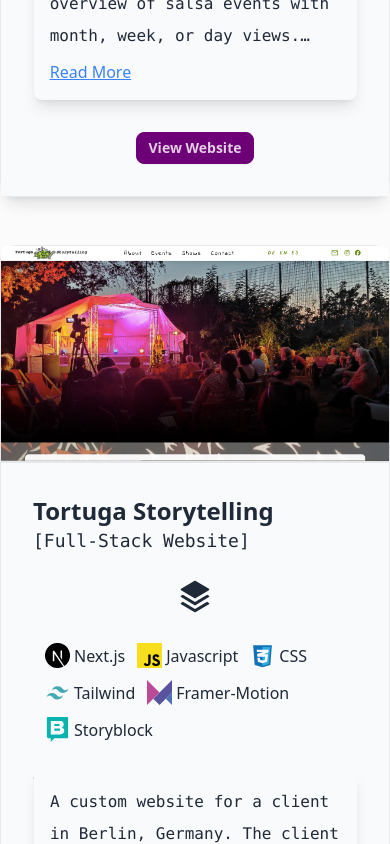
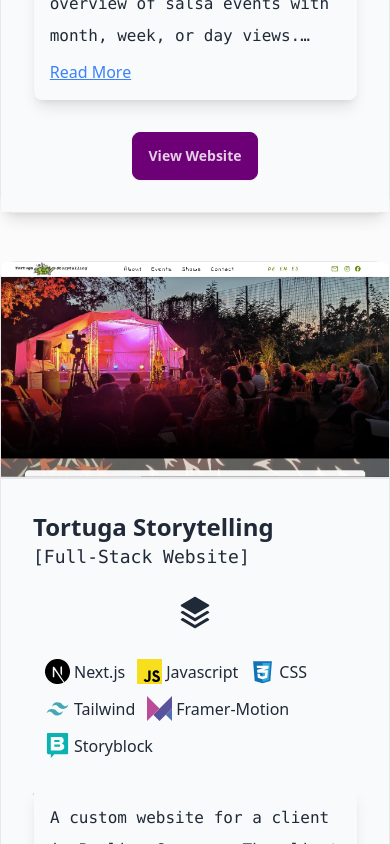
Before and after one commit to pa2si/portfolio-projects, a Next.js app: page / in a window 390 px wide. Shown: the part 3220-4064 px from the top of the page. Built offline with nearby package versions, Linux system fonts and the light colour scheme; no server answers.

Commit message:
v 0.1.20

```diff
--- a/components/Project.tsx
+++ b/components/Project.tsx
@@ -44,7 +44,7 @@ const LayoutExample = ({ project }: { project: ProjectType }) => {
               className="rounded-t-md border-b-2 shadow-sm"
             />
             {/* div with hover text */}
-            <div className="absolute inset-0 flex items-center justify-center rounded-lg bg-black bg-opacity-50 opacity-0 transition-opacity duration-300 ease-in-out hover:opacity-100">
+            <div className="absolute inset-0 flex items-center justify-center rounded-lg bg-black bg-opacity-50 opacity-0 transition-opacity duration-300 ease-in-out md:hover:opacity-100">
               <span className="text-lg text-white">Click to view website</span>
             </div>
           </figure>
@@ -92,7 +92,7 @@ const LayoutExample = ({ project }: { project: ProjectType }) => {
               href={project.url}
               target="_blank"
               rel="noopener noreferrer"
-              className="btn btn-primary btn-sm"
+              className="btn btn-primary"
             >
               View Website
             </a>
--- a/package.json
+++ b/package.json
@@ -1,6 +1,6 @@
 {
   "name": "portfolio",
-  "version": "0.1.19",
+  "version": "0.1.20",
   "private": true,
   "scripts": {
     "dev": "next dev",
```
Also changed, not shown: 1 other file (tests, documents, lock files or other folders).
